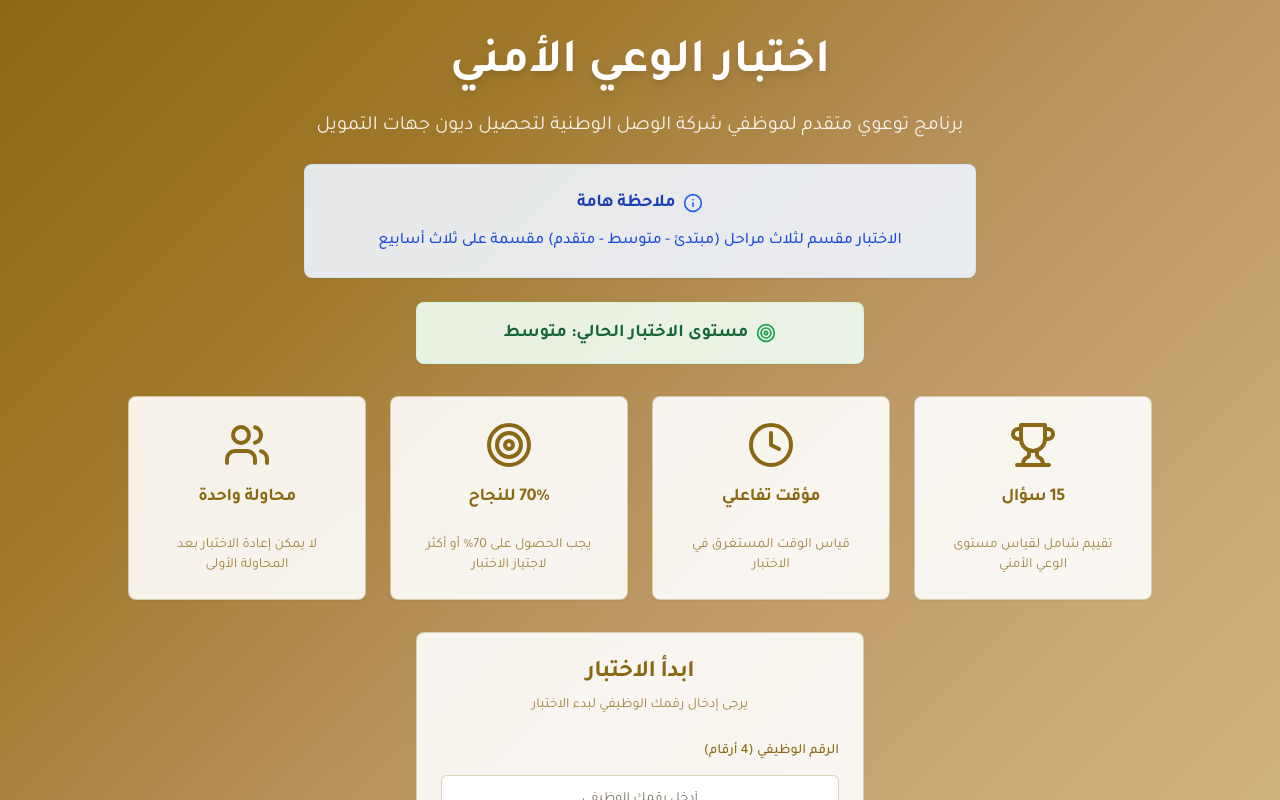
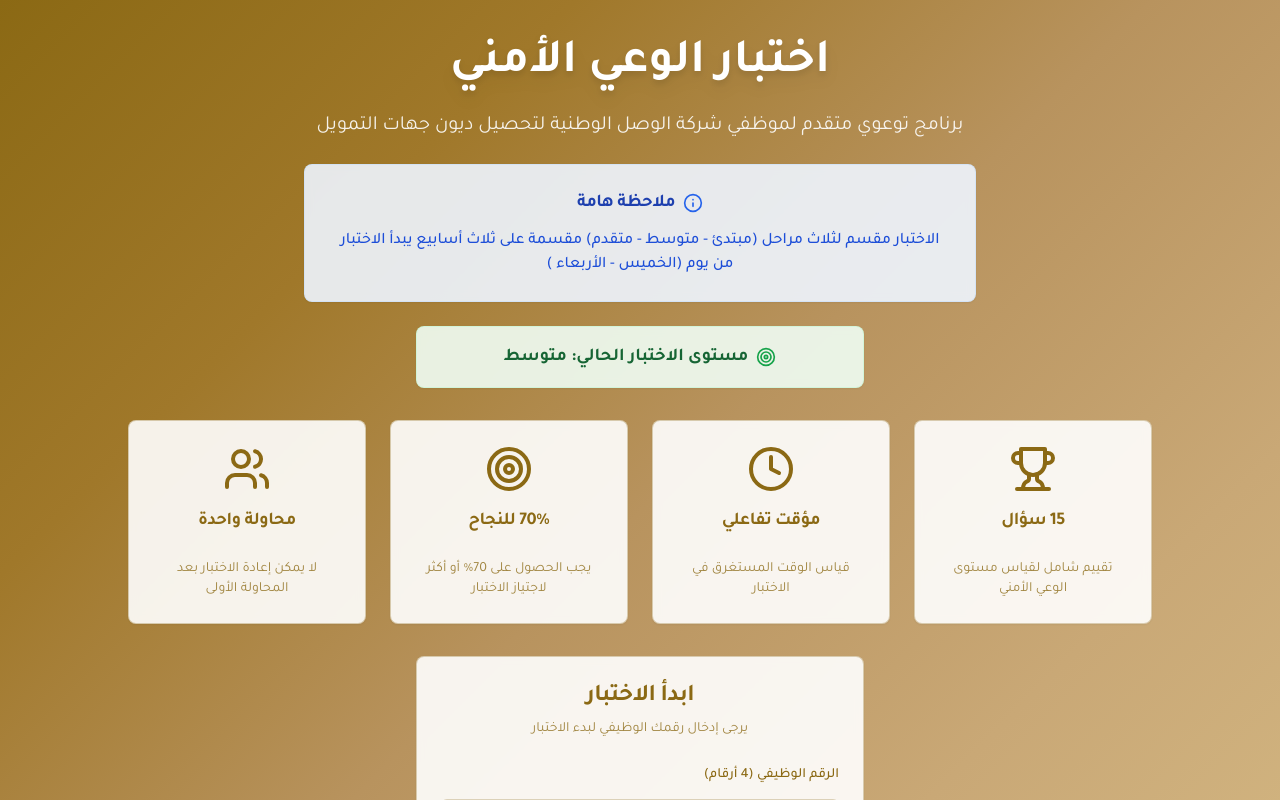
Before and after one commit to slmiksa/data-guard-challenge, a React (Vite) app: page / in a window 1280 px wide. Shown: the top 800 px of the page. Built offline with nearby package versions, Linux system fonts and the light colour scheme.

Commit message:
Visual edit in Lovable
Edited UI in Lovable

```diff
--- a/src/pages/Index.tsx
+++ b/src/pages/Index.tsx
@@ -144,9 +144,8 @@ const Index = () => {
               </div>
             </CardHeader>
             <CardContent className="pt-0">
-              <p className="text-blue-700 text-center font-medium">
-                الاختبار مقسم لثلاث مراحل (مبتدئ - متوسط - متقدم) مقسمة على ثلاث أسابيع
-              </p>
+              <p className="text-blue-700 text-center font-medium">الاختبار مقسم لثلاث مراحل (مبتدئ - متوسط - متقدم) مقسمة على ثلاث أسابيع
+يبدأ الاختبار من يوم (الخميس - الأربعاء )</p>
             </CardContent>
           </Card>
 
```
